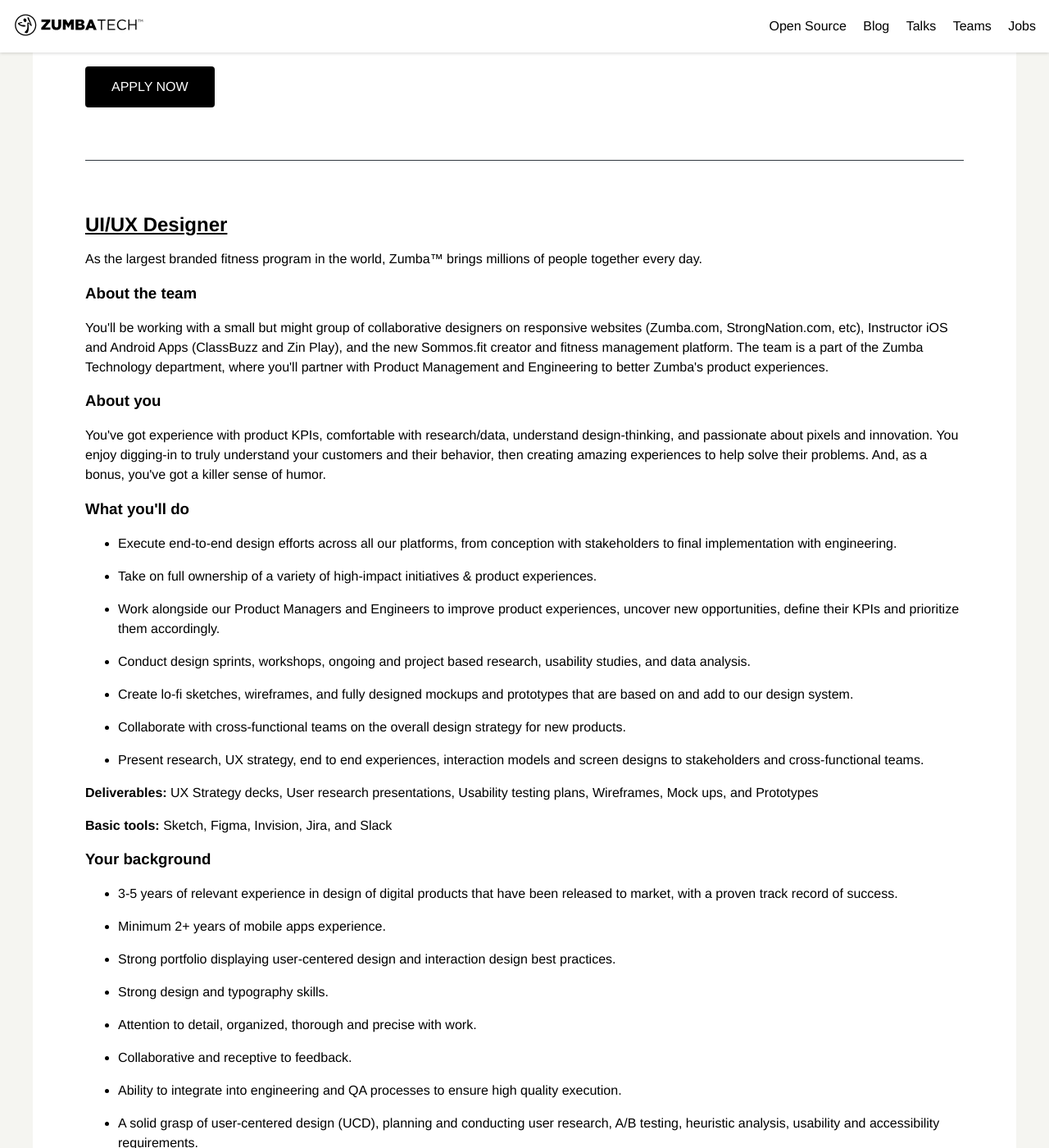
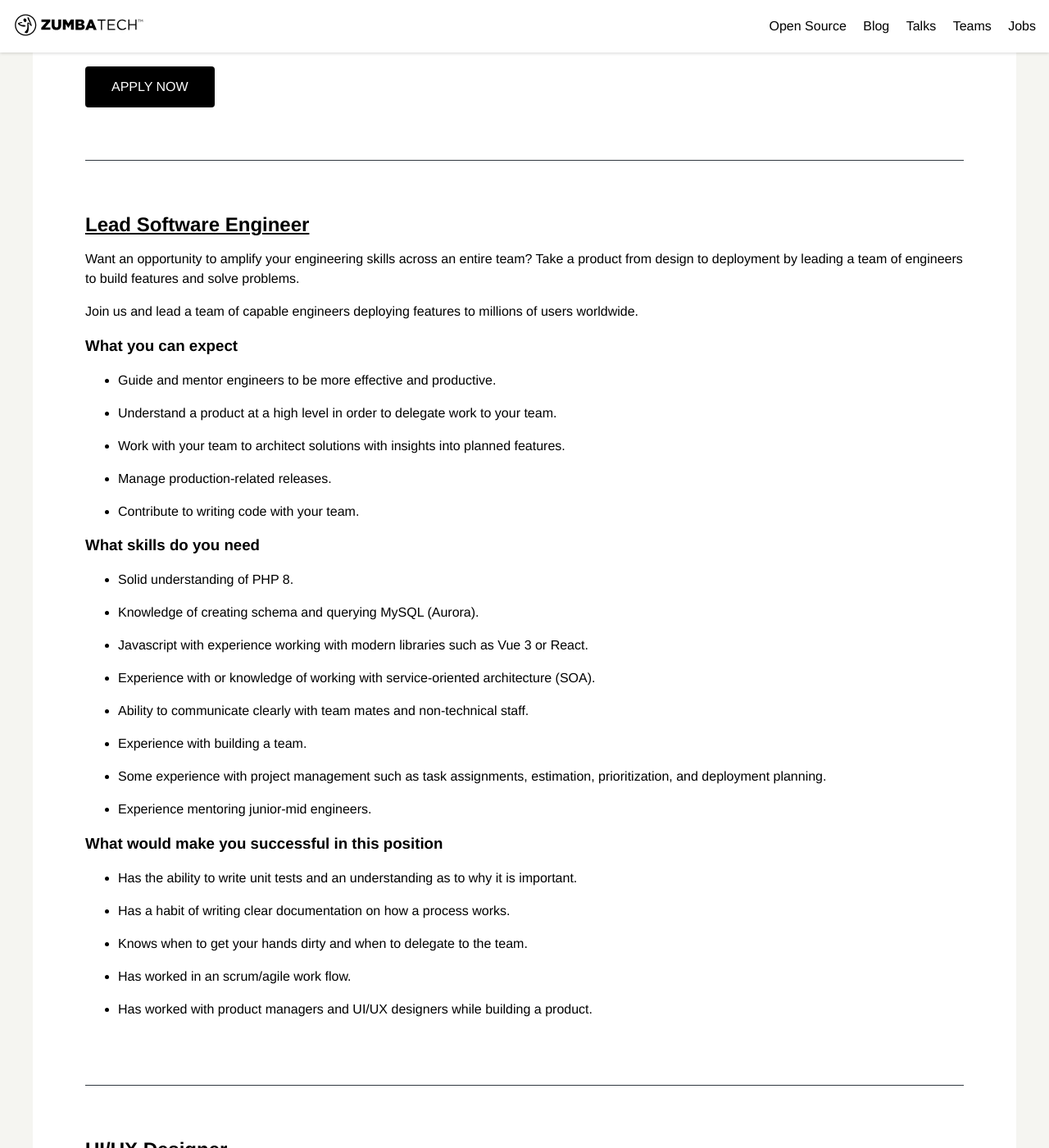
Before and after one commit to zumba/zumba.github.com, a Jekyll site: the page built from jobs.html, in a window 1280 px wide and 1400 px high, scrolled down 1127 px. Shown: the whole window at 82% size. Built offline with Jekyll 4.4.1, drawn with Linux system fonts in a browser that asks for light colours; some of the changed text lies outside the part shown.

Commit message:
Add entry for lead engineering position.

```diff
--- a/jobs.html
+++ b/jobs.html
@@ -14,6 +14,7 @@
 		<h1>Open Tech Positions</h1>
 		<ul class="job-navigation">
 			<li><a href="#software_engineer">Software Engineer</a></li>
+			<li><a href="#lead_software_engineer">Lead Software Engineer</a></li>
 			<li><a href="#uiux_designer">UI/UX Designer</a></li>
 		</ul>
 		<div class="job-position">
@@ -59,6 +60,43 @@
 			>
 				Apply Now
 			</a>
+		</div>
+		<div class="job-position">
+			<h2 id="lead_software_engineer" class="job-heading">Lead Software Engineer</h2>
+			<p>
+				Want an opportunity to amplify your engineering skills across an entire team?
+				Take a product from design to deployment by leading a team of engineers to build features and solve problems.
+			</p>
+			<p>
+				Join us and lead a team of capable engineers deploying features to millions of users worldwide.
+			</p>
+			<h3>What you can expect</h3>
+			<ul itemprop="responsibilities">
+				<li><p>Guide and mentor engineers to be more effective and productive.</p></li>
+				<li><p>Understand a product at a high level in order to delegate work to your team.</p></li>
+				<li><p>Work with your team to architect solutions with insights into planned features.</p></li>
+				<li><p>Manage production-related releases.</p></li>
+				<li><p>Contribute to writing code with your team.</p></li>
+			</ul>
+			<h3>What skills do you need</h3>
+			<ul itemprop="experienceRequirements">
+				<li><p>Solid understanding of PHP 8.<p></li>
+				<li><p>Knowledge of creating schema and querying MySQL (Aurora).</p></li>
+				<li><p>Javascript with experience working with modern libraries such as Vue 3 or React.</p></li>
+				<li><p>Experience with or knowledge of working with service-oriented architecture (SOA).</p></li>
+				<li><p>Ability to communicate clearly with team mates and non-technical staff.</p></li>
+				<li><p>Experience with building a team.</p></li>
+				<li><p>Some experience with project management such as task assignments, estimation, prioritization, and deployment planning.</p></li>
+				<li><p>Experience mentoring junior-mid engineers.</p></li>
+			</ul>
+			<h3>What would make you successful in this position</h3>
+			<ul itemprop="skills">
+				<li><p>Has the ability to write unit tests and an understanding as to why it is important.</p></li>
+				<li><p>Has a habit of writing clear documentation on how a process works.</p></li>
+				<li><p>Knows when to get your hands dirty and when to delegate to the team.</p></li>
+				<li><p>Has worked in an scrum/agile work flow.</p></li>
+				<li><p>Has worked with product managers and UI/UX designers while building a product.</p></li>
+			</ul>
 		</div>
 		<div class="job-position">
 			<h2 id="uiux_designer" class="job-heading">UI/UX Designer</h2>
```
